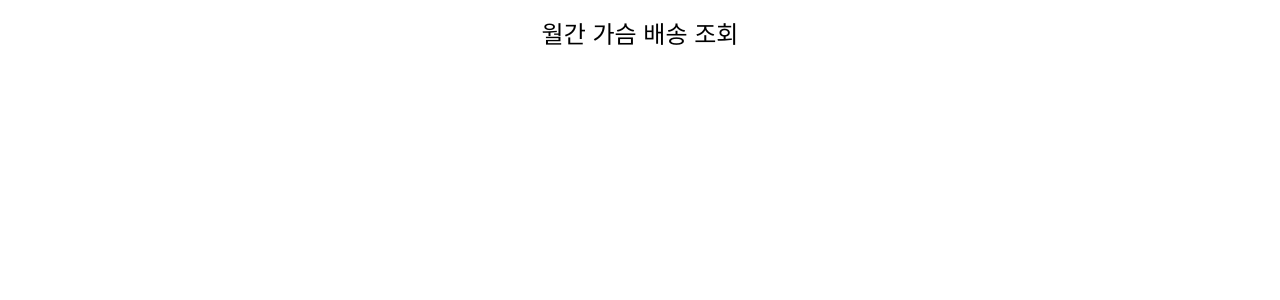
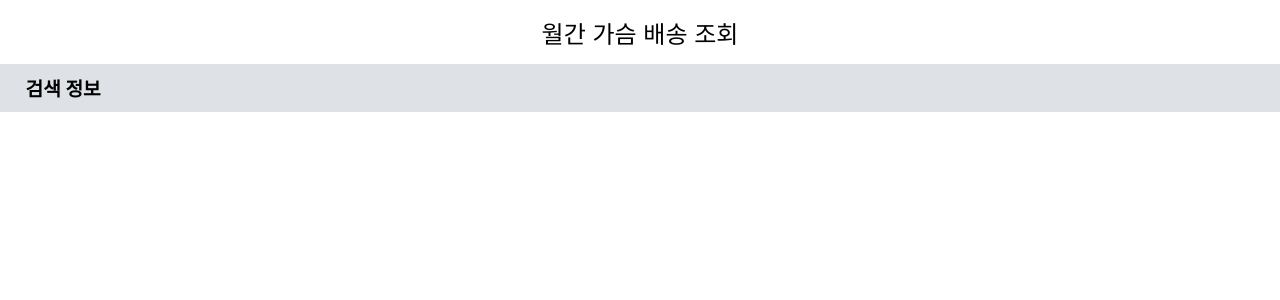
Before and after one commit to gminiy/delivery-tracker, a React (Create React App) app in the folder frontend/: page / in a window 1280 px wide. Shown: the top 300 px of the page. Built offline with nearby package versions, Linux system fonts and the light colour scheme.

Commit message:
feat: create DeliveryTrackerHeader and DeliveryTrackerInputTemplate
- DeliverTrackerHeader will be used commonly

```diff
--- a/frontend/src/App.js
+++ b/frontend/src/App.js
@@ -1,8 +1,13 @@
 import React from 'react';
 import DeliveryTrackerTemplate from './components/DeliveryTrackerTemplate';
+import DeliveryTrackerInputTemplate from './components/DeliveryTrackerInputTemplate';
 
 const App = () => {
-  return <DeliveryTrackerTemplate />;
+  return (
+  <DeliveryTrackerTemplate>
+    <DeliveryTrackerInputTemplate />
+  </DeliveryTrackerTemplate>
+  );
 };
 
 export default App;
--- /dev/null
+++ b/frontend/src/components/DeliveryTrackerHeader.js
@@ -0,0 +1,28 @@
+import React from 'react';
+import styled from 'styled-components';
+import palette from '../lib/styles/palette';
+
+const DeliveryTrackerHeaderBlock = styled.div`
+  width: 100%;
+  background: ${palette.gray[3]};
+
+  .DeliveryTrackerHeaderTitle {
+    color: 'black';
+    height: 3rem;
+    font-size: 1.2rem;
+    font-weight: bold;
+    display: flex;
+    align-items: center;
+    margin-left: 2%;
+  }
+`;
+
+const DeliveryTrackerHeader = ({ title }) => {
+  return (
+    <DeliveryTrackerHeaderBlock>
+      <div className="DeliveryTrackerHeaderTitle">{title}</div>
+    </DeliveryTrackerHeaderBlock>
+  );
+};
+
+export default DeliveryTrackerHeader;
--- /dev/null
+++ b/frontend/src/components/DeliveryTrackerInputTemplate.js
@@ -0,0 +1,10 @@
+import React from 'react';
+import DeliveryTrackerHeader from './DeliveryTrackerHeader';
+
+const DeliveryTrackerInputTemplate = () => {
+  return (
+    <DeliveryTrackerHeader title="검색 정보" />
+  );
+};
+
+export default DeliveryTrackerInputTemplate;
--- a/frontend/src/components/DeliveryTrackerTemplate.js
+++ b/frontend/src/components/DeliveryTrackerTemplate.js
@@ -5,7 +5,7 @@ const DeliveryTrackerTemplateBlock = styled.div`
   width: 100%;
   overflow: hidden;
 
-  .appTitle {
+  .DeliveryTrackerTitle {
     color: 'black';
     height: 4rem;
     font-size: 1.5rem;
@@ -18,7 +18,7 @@ const DeliveryTrackerTemplateBlock = styled.div`
 const DeliveryTrackerTemplate = ({ children }) => {
   return (
     <DeliveryTrackerTemplateBlock>
-      <div className="appTitle">월간 가슴 배송 조회</div>
+      <div className="DeliveryTrackerTitle">월간 가슴 배송 조회</div>
       <div className="content">{children}</div>
     </DeliveryTrackerTemplateBlock>
   );
```
Also changed, not shown: frontend/src/components/DeliveryTrackerTemplate.scss (deleted, +0 -13 lines).
